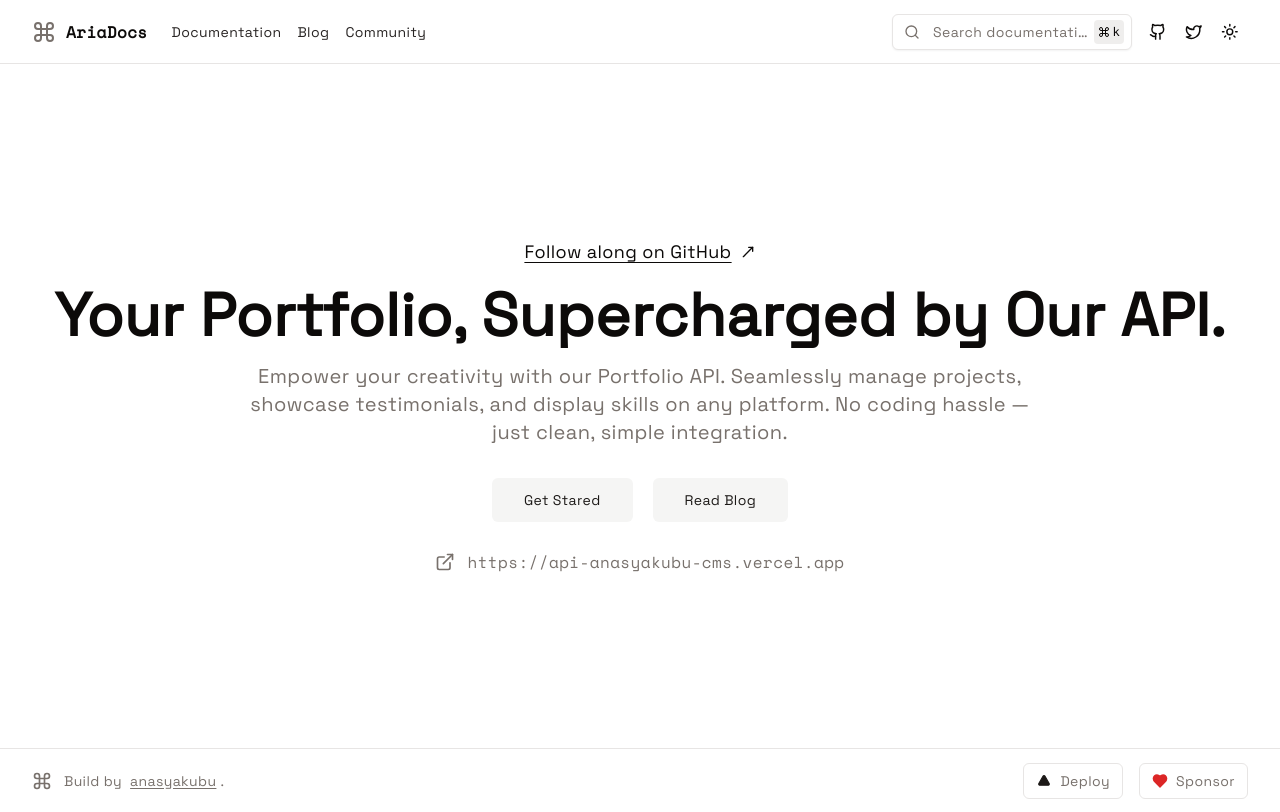
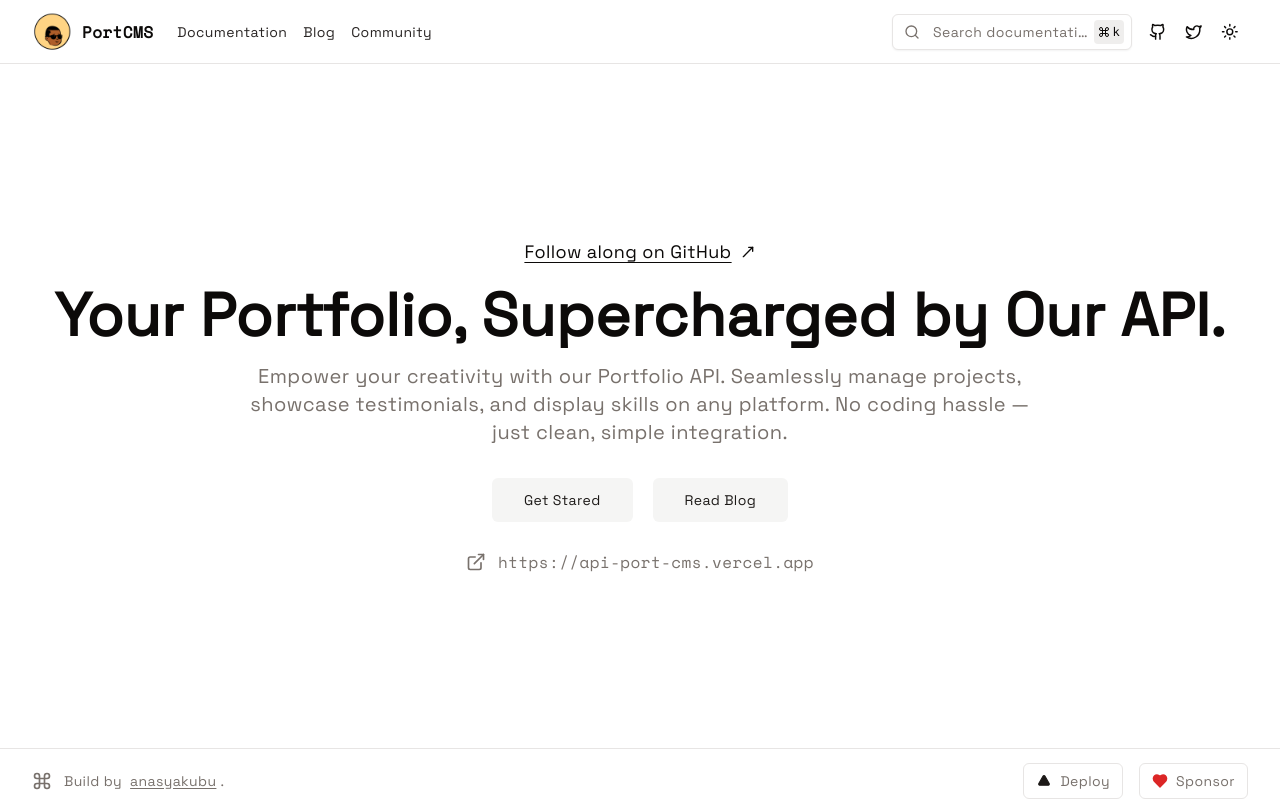
Before and after one commit to anasyakubu/documentation-cms, a Next.js app: page / in a window 1280 px wide. Built offline with nearby package versions, Linux system fonts and the light colour scheme.

Commit message:
added logo

```diff
--- a/app/page.tsx
+++ b/app/page.tsx
@@ -46,7 +46,7 @@ export default function Home() {
       </div>
       <span className="flex flex-row items-start sm:gap-2 gap-0.5 text-muted-foreground text-md mt-7 -mb-12 max-[800px]:mb-12 font-code sm:text-base text-sm font-medium">
         <ExternalLink className="w-5 h-5 sm:mr-1 mt-0.5" />
-        {"https://api-anasyakubu-cms.vercel.app"}
+        {"https://api-port-cms.vercel.app"}
       </span>
     </div>
   );
--- a/components/navbar.tsx
+++ b/components/navbar.tsx
@@ -4,6 +4,8 @@ import Link from "next/link";
 import { buttonVariants } from "./ui/button";
 import Search from "./search";
 import Anchor from "./anchor";
+import Image from "next/image";
+import logo from "../app/assets/logo-me.png";
 import { SheetLeftbar } from "./leftbar";
 import { page_routes } from "@/lib/routes-config";
 import { SheetClose } from "@/components/ui/sheet";
@@ -70,8 +72,9 @@ export function Navbar() {
 export function Logo() {
   return (
     <Link href="/" className="flex items-center gap-2.5">
-      <CommandIcon className="w-6 h-6 text-muted-foreground" strokeWidth={2} />
-      <h2 className="text-md font-bold font-code">AriaDocs</h2>
+      {/* <CommandIcon className="w-6 h-6 text-muted-foreground" strokeWidth={2} /> */}
+      <Image className="w-10" src={logo} alt="logo" />
+      <h2 className="text-md font-bold font-code">PortCMS</h2>
     </Link>
   );
 }
```
Also changed, not shown: app/assets/logo-me.png (added).
